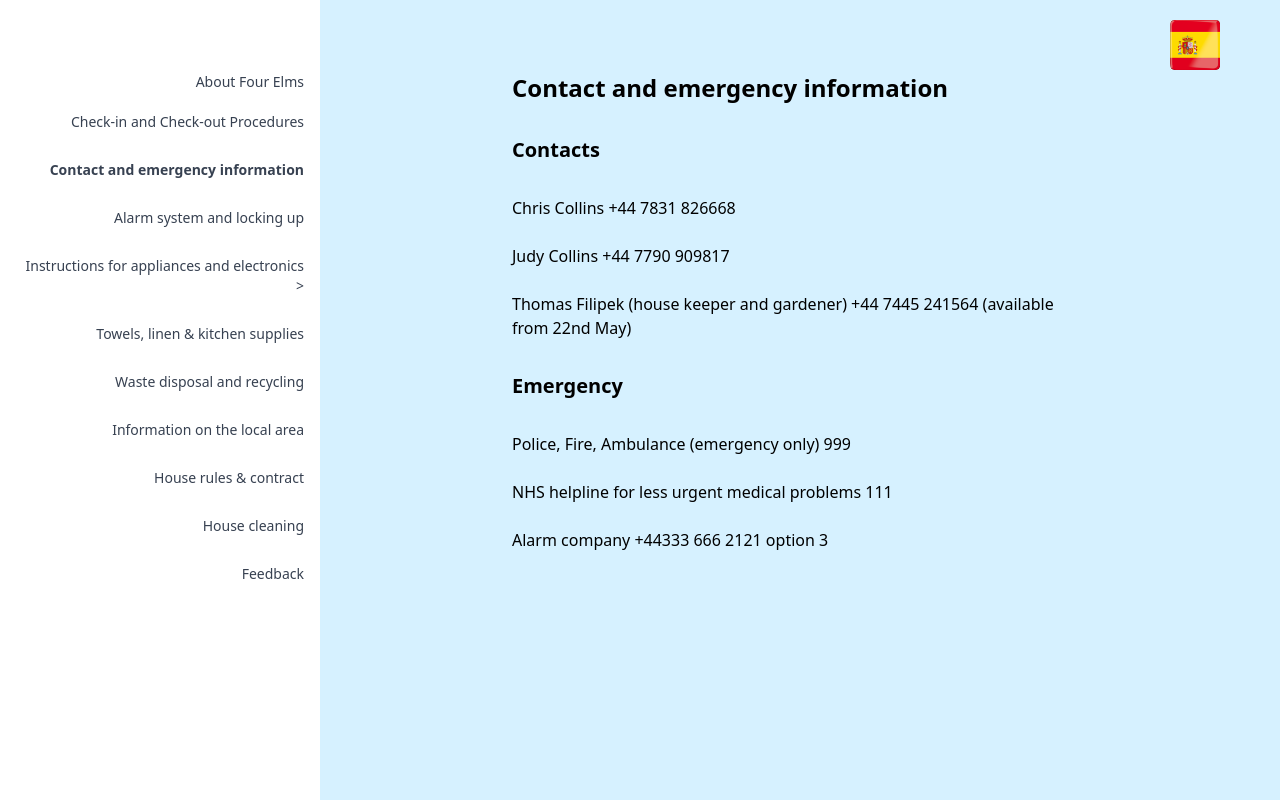
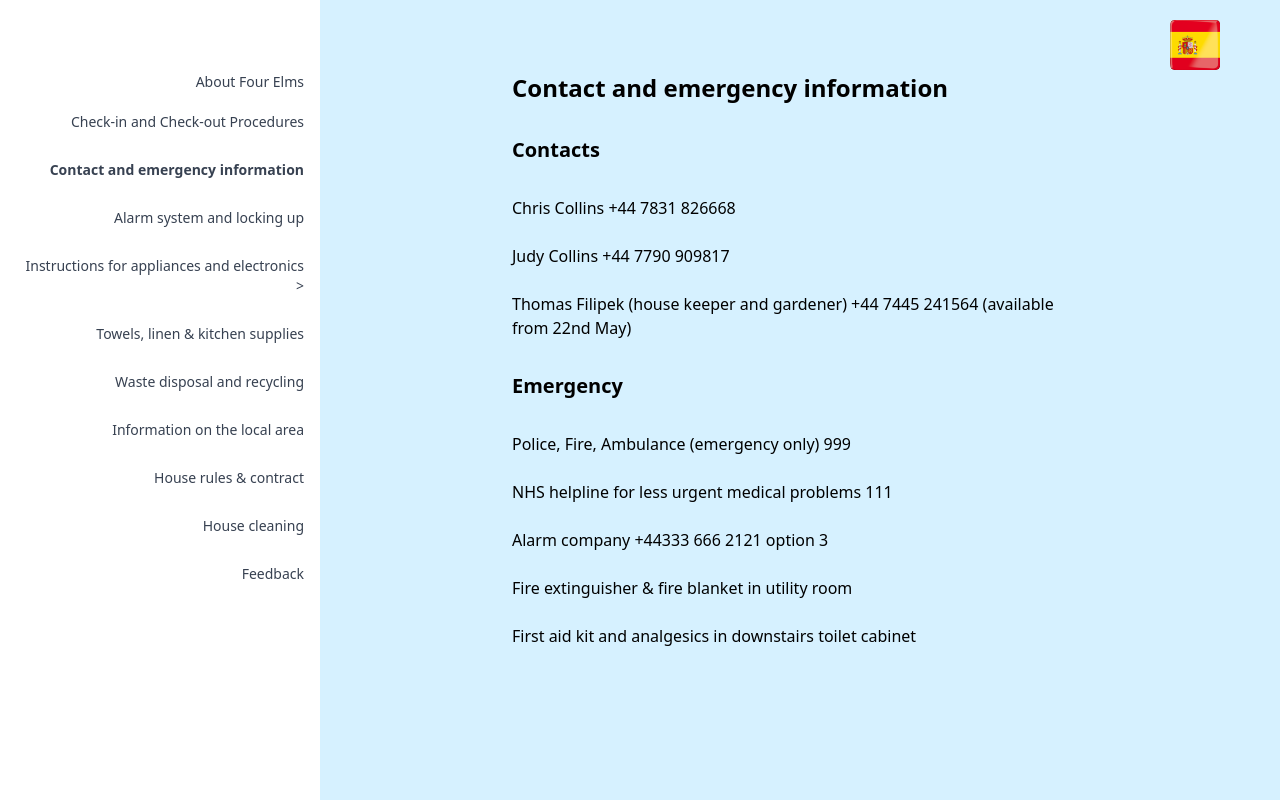
Before and after one commit to ConjecturesandRefutations/Four-Elms, a React (Create React App) app: page /contact in a window 1280 px wide. Built offline with nearby package versions, Linux system fonts and the light colour scheme.

Commit message:
changes to Contact page

```diff
--- a/src/pages/Contact.js
+++ b/src/pages/Contact.js
@@ -42,6 +42,9 @@ return(
 <p>{lang==='english' ? 'NHS helpline for less urgent medical problems 111' : 'Línea de ayuda del NHS para problemas médicos menos urgentes 111'}</p>
 <br/>
 <p>{lang==='english' ? 'Alarm company +44333 666 2121 option 3' : 'Empresa de alarmas +44333 666 2121 opción 3'}</p>
+<br/>
+<p>{lang==='english' ? 'Fire extinguisher & fire blanket in utility room' : 'Extintor de incendios y manta ignífuga en el cuarto de servicio'}</p>
+<br/><p>{lang==='english' ? 'First aid kit and analgesics in downstairs toilet cabinet' : 'Botiquín de primeros auxilios y analgésicos en el gabinete en el WC de la planta baja'}</p>
 
 
 </div>
```
